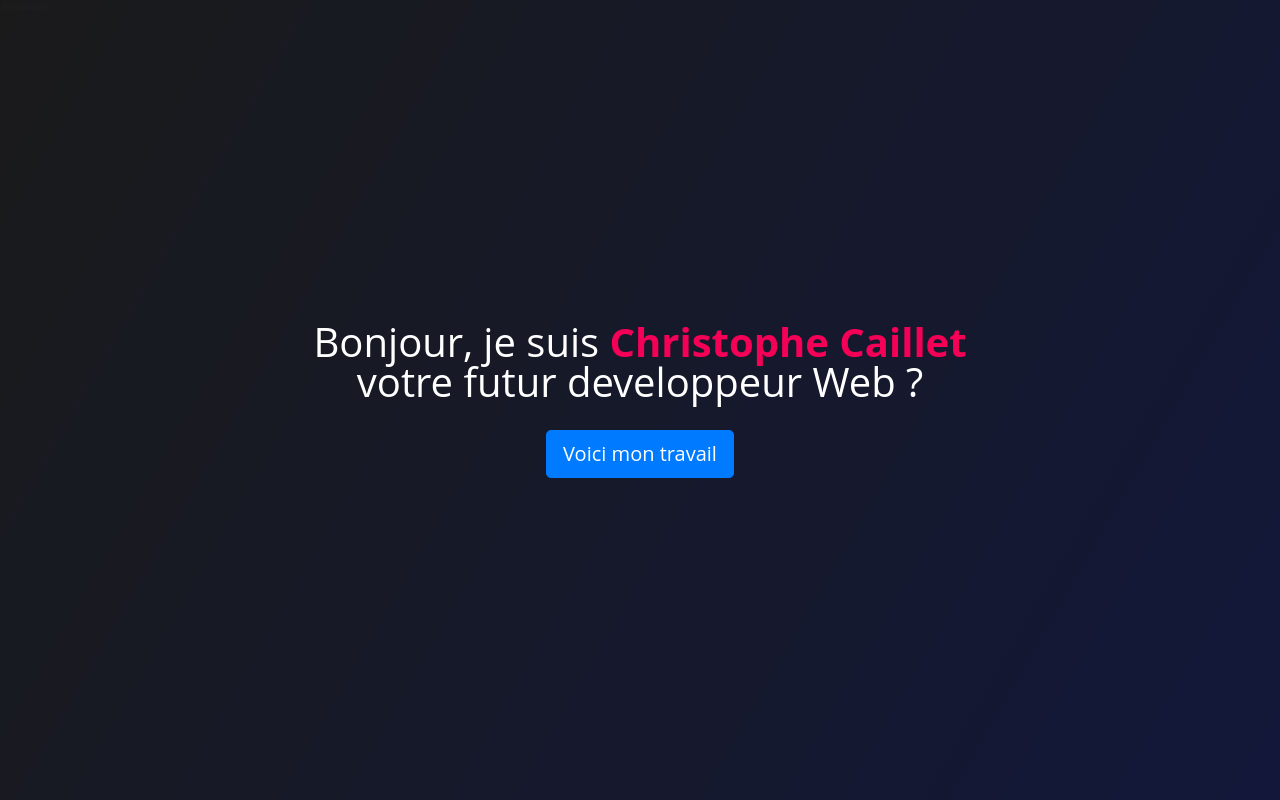
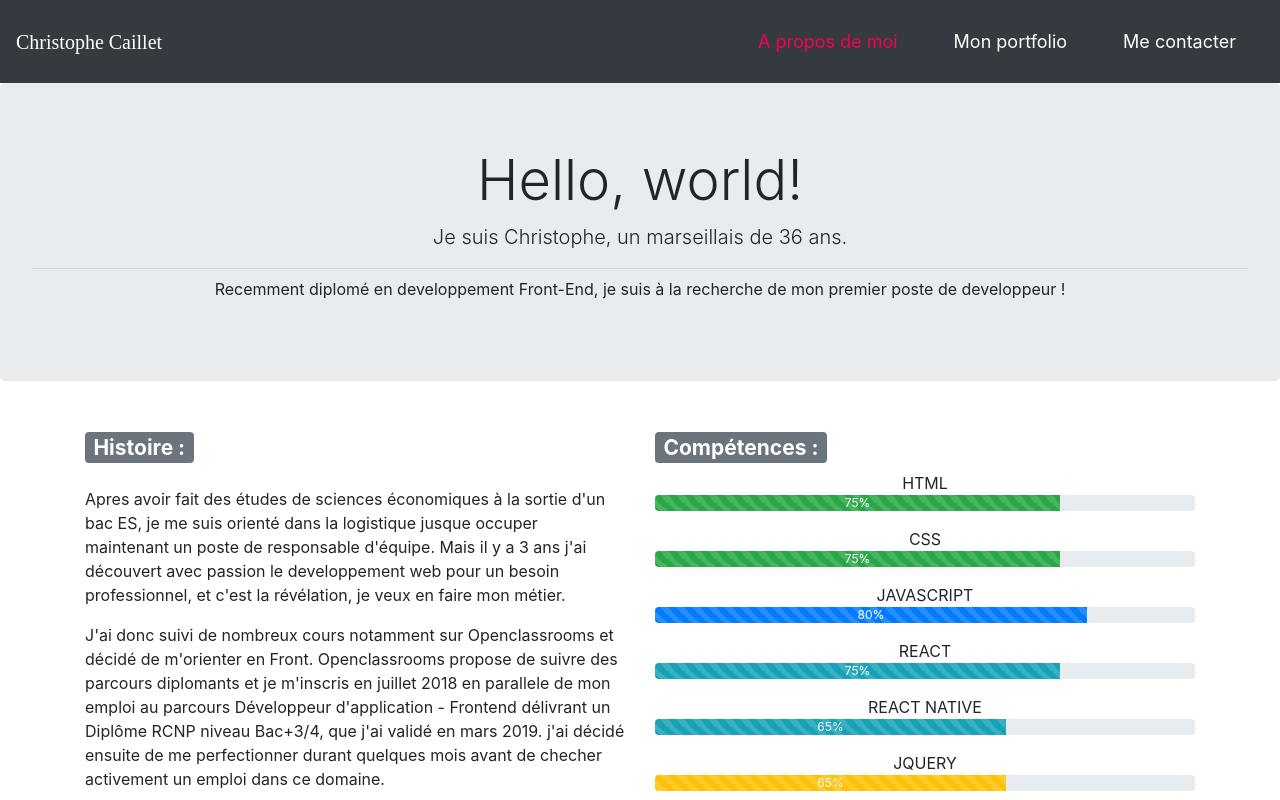
Before and after one commit to christophe13012/portfolio, a React (Create React App) app: page /portfolio/about in a window 1280 px wide. Before the commit this address led to /. Shown: the top 800 px of the page. Built offline with nearby package versions, Linux system fonts and the light colour scheme; what react-animations would draw is missing.

Commit message:
gestion route

```diff
--- a/src/App.js
+++ b/src/App.js
@@ -10,12 +10,12 @@ function App() {
   return (
     <React.Fragment>
       <Switch>
-        <Route exact path="/" component={Homepage} />
-        <Route exact path="/about/" component={About} />
-        <Route exact path="/portfolio/" component={Portfolio} />
-        <Route exact path="/contact/" component={Contact} />
-        <Route path="/notFound/" component={NotFound} />
-        <Redirect to="/notFound" />
+        <Route exact path="/portfolio/" component={Homepage} />
+        <Route exact path="/portfolio/about/" component={About} />
+        <Route exact path="/portfolio/portfolio/" component={Portfolio} />
+        <Route exact path="/portfolio/contact/" component={Contact} />
+        <Route path="/portfolio/notFound/" component={NotFound} />
+        <Redirect to="/portfolio/notFound" />
       </Switch>
     </React.Fragment>
   );
--- a/src/Components/homepage.jsx
+++ b/src/Components/homepage.jsx
@@ -20,7 +20,7 @@ class Homepage extends Component {
             </Bounce>
           </div>
           <p style={styles.p}>votre futur developpeur Web ?</p>
-          <Link className="btn btn-lg btn-primary mt-1" to="/about">
+          <Link className="btn btn-lg btn-primary mt-1" to="portfolio/about">
             Voici mon travail
           </Link>
         </div>
--- a/src/Components/navBar.jsx
+++ b/src/Components/navBar.jsx
@@ -22,7 +22,12 @@ class NavBar extends React.Component {
       <div>
         <Navbar color="dark" dark expand="md">
           <HeadShake>
-            <Link style={styles.nom} to="/" className="navbar-brand" href="#">
+            <Link
+              style={styles.nom}
+              to="/portfolio"
+              className="navbar-brand"
+              href="#"
+            >
               Christophe Caillet
             </Link>{" "}
           </HeadShake>
@@ -32,7 +37,7 @@ class NavBar extends React.Component {
               <NavItem>
                 <NavLink
                   style={styles.lien}
-                  to="/about"
+                  to="/portfolio/about"
                   className="nav-link"
                   href="#"
                 >
@@ -42,7 +47,7 @@ class NavBar extends React.Component {
               <NavItem>
                 <NavLink
                   style={styles.lien}
-                  to="/portfolio"
+                  to="/portfolio/portfolio"
                   className="nav-link"
                   href="#"
                 >
@@ -52,7 +57,7 @@ class NavBar extends React.Component {
               <NavItem>
                 <NavLink
                   style={styles.lien}
-                  to="/contact"
+                  to="/portfolio/contact"
                   className="nav-link"
                   href="#"
                 >
--- a/src/Components/notFound.jsx
+++ b/src/Components/notFound.jsx
@@ -2,7 +2,7 @@ import React from "react";
 import { Redirect } from "react-router-dom";
 
 const NotFound = () => {
-  return <Redirect to="/" />;
+  return <Redirect to="/portfolio" />;
 };
 
 export default NotFound;
```
